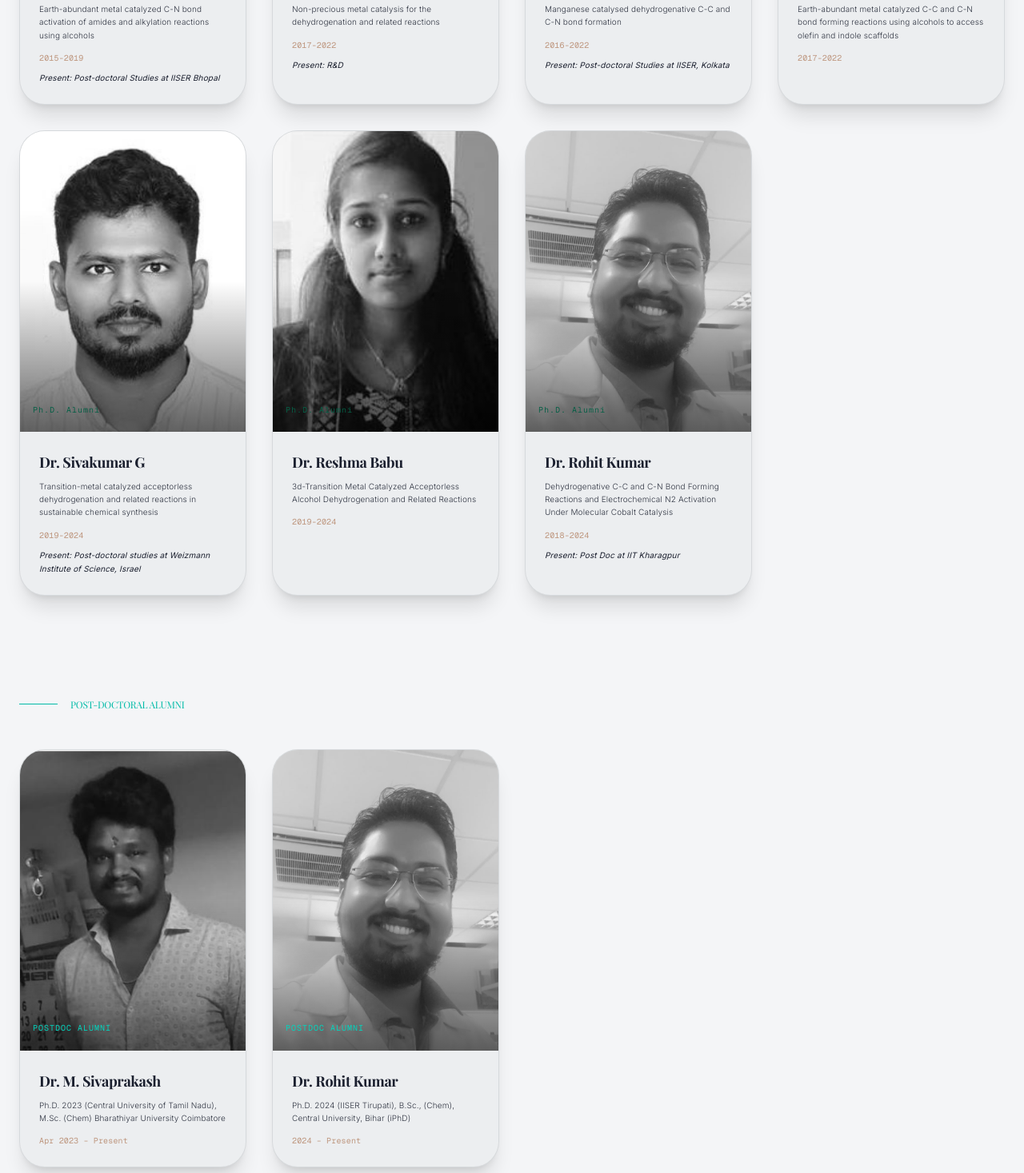
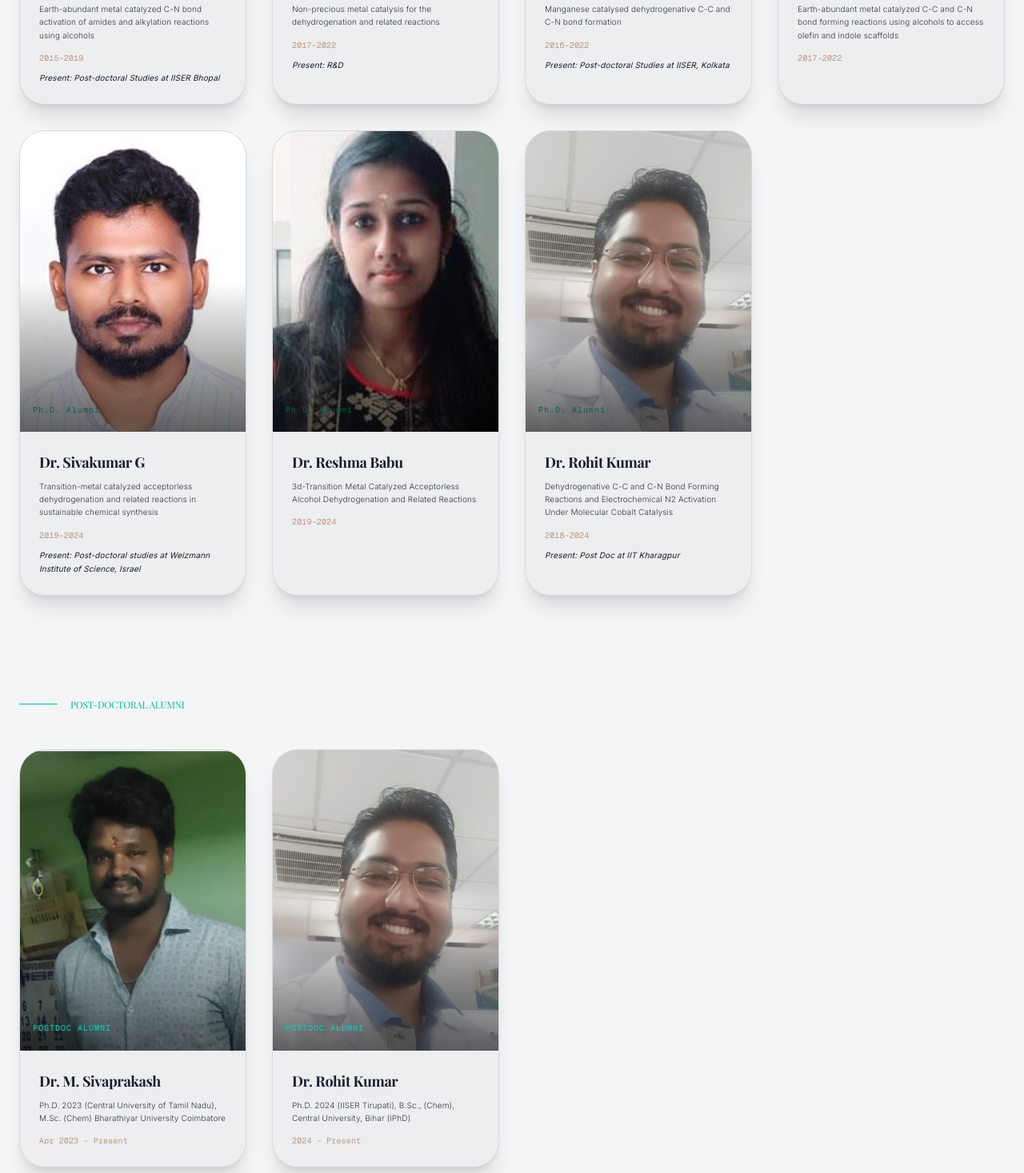
Before and after one commit to codewithsuyog/balaraman-group, a Next.js app: page /team in a window 1280 px wide. Shown: the part 8292-9759 px from the top of the page at 80% size. Built offline with nearby package versions, Linux system fonts and the light colour scheme.

Commit message:
style: remove grayscale effect from alumni photos

```diff
--- a/app/team/page.tsx
+++ b/app/team/page.tsx
@@ -125,7 +125,7 @@ const AlumniPhDCard = ({ member }: { member: TeamMember }) => {
             src={member.image}
             alt={altText}
             loading="lazy" decoding="async"
-            className="w-full h-full object-cover grayscale group-hover:grayscale-0 transition-all duration-700"
+            className="w-full h-full object-cover transition-all duration-700"
             onError={() => setImgFailed(true)}
           />
         ) : (
@@ -167,7 +167,7 @@ const AlumniPostdocCard = ({ member }: { member: TeamMember }) => {
             src={member.image}
             alt={altText}
             loading="lazy" decoding="async"
-            className="w-full h-full object-cover grayscale group-hover:grayscale-0 transition-all duration-700"
+            className="w-full h-full object-cover transition-all duration-700"
             onError={() => setImgFailed(true)}
           />
         ) : (
@@ -206,7 +206,7 @@ const AlumniMScCard = ({ member }: { member: TeamMember }) => {
             src={member.image}
             alt={altText}
             loading="lazy" decoding="async"
-            className="w-full h-full object-cover grayscale group-hover:grayscale-0 transition-all duration-700"
+            className="w-full h-full object-cover transition-all duration-700"
             onError={() => setImgFailed(true)}
           />
         ) : (
```
